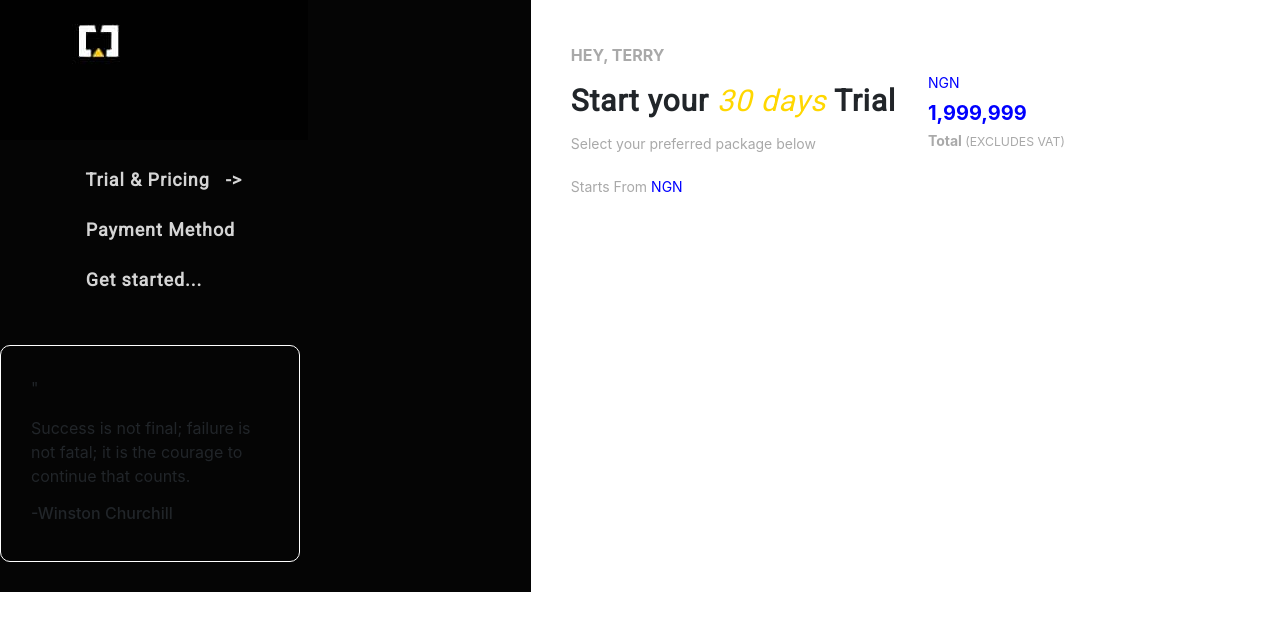
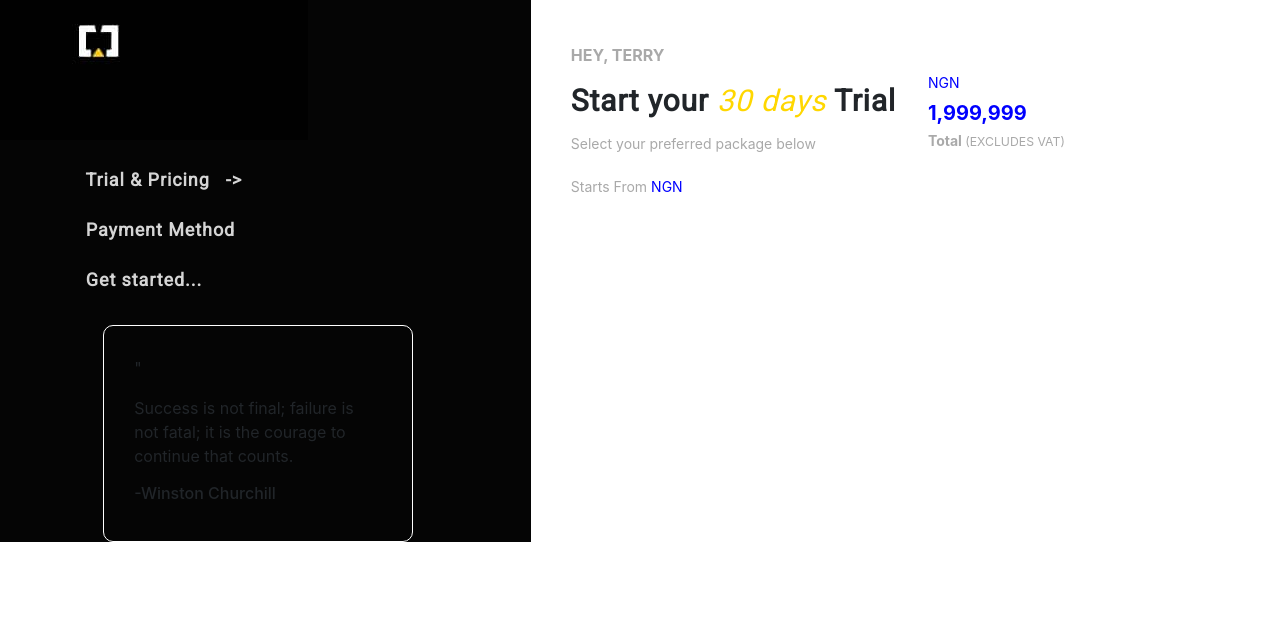
Before and after one commit to siccoo/onboarding, a Vue app: page / in a window 1280 px wide. Shown: the top 630 px of the page. Built offline with nearby package versions, Linux system fonts and the light colour scheme.

Commit message:
updates on Onboard.vue component & styling

```diff
--- a/src/components/Onboard.vue
+++ b/src/components/Onboard.vue
@@ -84,6 +84,10 @@ export default {
   -o-background-size: cover;
 }
 
+.onboard-left .parent {
+  margin-bottom: 20px;
+}
+
 .onboard-left .wrapper {
   list-style-type: none;
   margin: 15px;
@@ -140,12 +144,11 @@ export default {
 } */
 
 .onboard-left .parent2 {
-    max-width: 300px;
-    /* height: 242.12px; */
-    margin: 40px 0 30px 0;
+    width: 60%;
     padding: 30px;
     border-radius: 10px;
     border: 1px solid #fff;
+    margin: auto;
 }
 
 .onboard-right {
```
